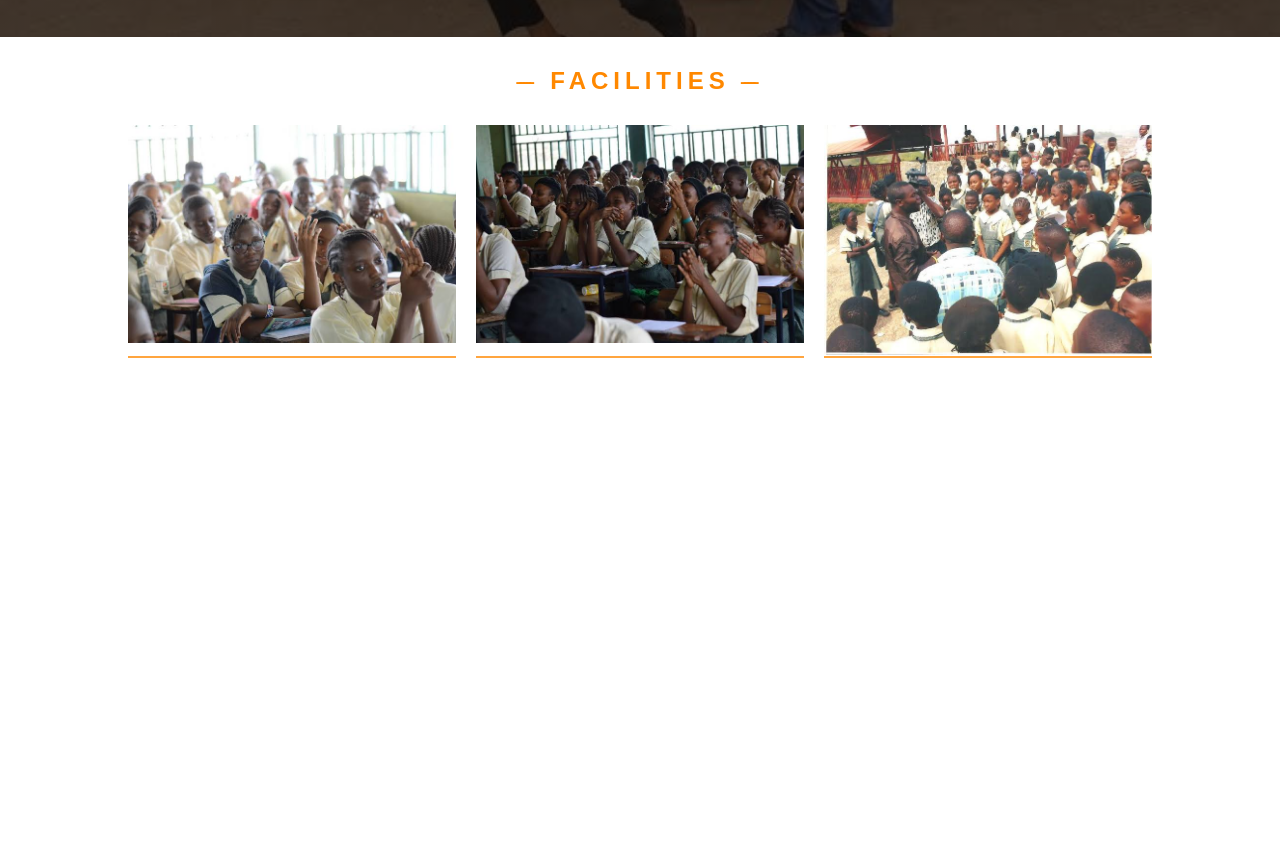
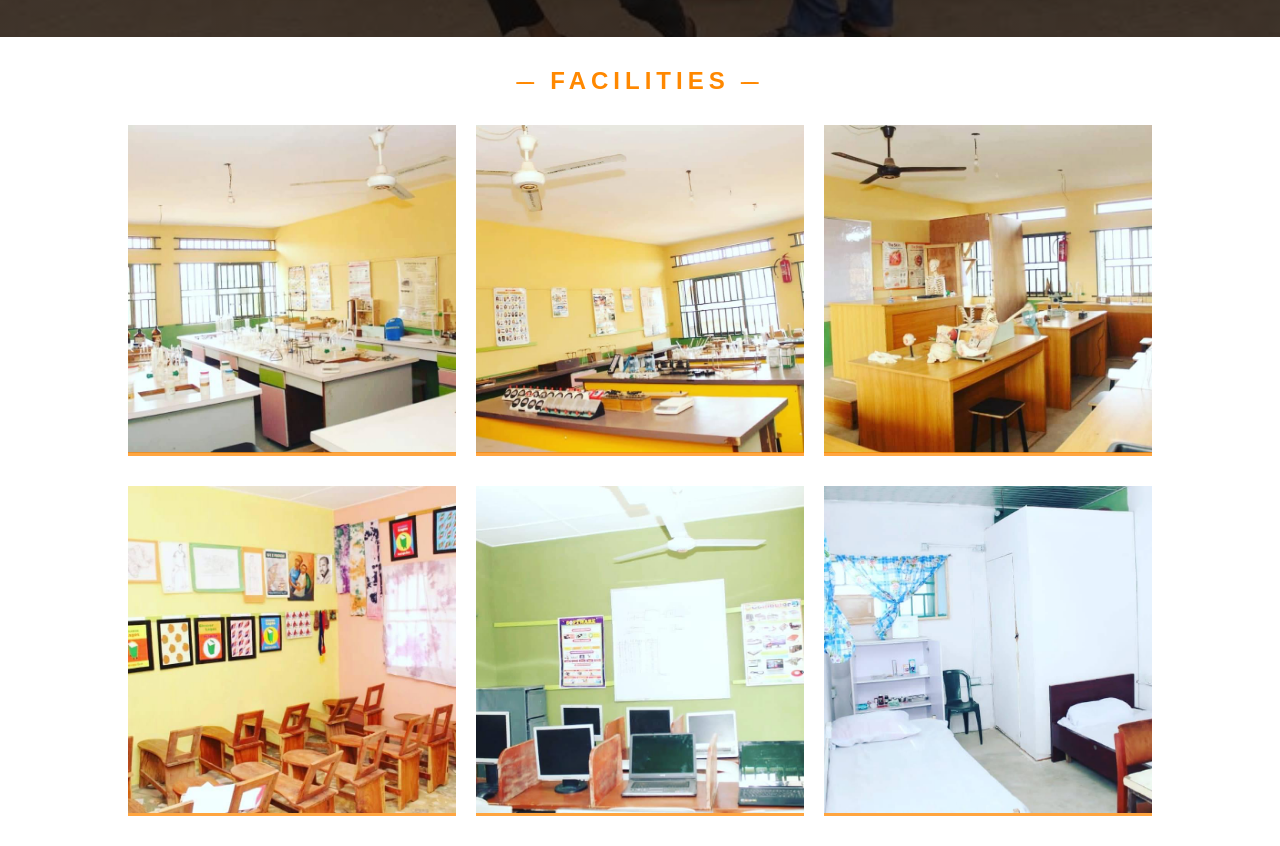
Before and after one commit to Moshopy/Moshopy.github.io, a plain HTML site: page index.html in a window 1280 px wide. Shown: the part 603-1449 px from the top of the page. Before the commit the page ends 991 px from the top, so only its background shows below. Drawn offline with Linux system fonts and the light colour scheme.

Commit message:
laboatory added

```diff
--- a/index.html
+++ b/index.html
@@ -26,16 +26,32 @@
       <h2>FACILITIES</h2>
       <div class="row">
          <div class="column">
-         <a href=""><img src="images/campus.jpeg" alt=""></a>
-         <a href="">CAMPUS</a>
+            <a href=""><img src="images/chemistry laboratory.jpg" alt=""></a>
+            <a href="">CHEMISTRY LAB</a>
          </div>
          <div class="column">
-            <a href=""><img src="images/cantine.jpeg" alt=""></a>
-            <a href="">CANTINE</a>
+            <a href=""><img src="images/physics laboratory.jpg" alt=""></a>
+            <a href="">PHYSICS LAB</a>
          </div>
          <div class="column">
-            <a href=""><img src="images/library.jpeg" alt=""></a>
-            <a href="">LIBRARY</a>
+            <a href=""><img src="images/microbiology laboratory.jpg" alt=""></a>
+            <a href="">BIOLOGY LAB</a>
+         </div>
+      </div>
+   </div>
+   <div class="container">
+      <div class="row">
+         <div class="column">
+            <a href=""><img src="images/art laboratory.jpg" alt=""></a>
+            <a href="">ART LAB</a>
+         </div>
+         <div class="column">
+            <a href=""><img src="images/computer laboratory.jpg" alt=""></a>
+            <a href="">COMPUTER LAB</a>
+         </div>
+         <div class="column">
+            <a href=""><img src="images/sick bay.jpg" alt=""></a>
+            <a href="">SICK BAY</a>
          </div>
       </div>
    </div>
```
Also changed, not shown: achievement.html (+7 -2 lines), images/art laboratory.jpg (added), images/chemistry laboratory.jpg (added), images/computer laboratory.jpg (added), images/microbiology laboratory.jpg (added), images/physics laboratory.jpg (added), images/sick bay.jpg (added).
